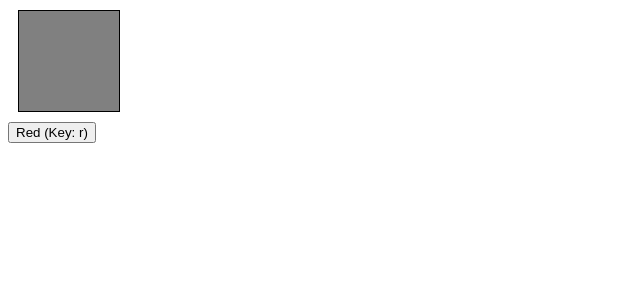
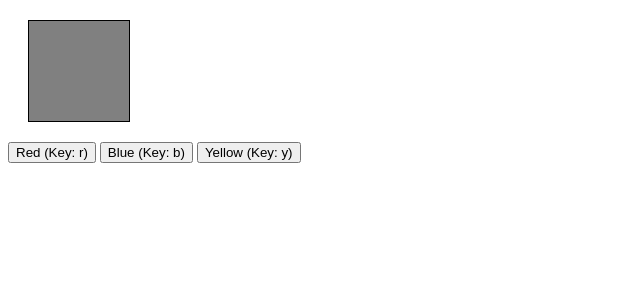
Before and after one commit to Gornstats/HTMX-Django-Experiments, a Django app: page /keyboard/ in a window 1280 px wide. Shown: the top 300 px of the page, without its empty margins (0-640 px from the left). Run offline with Django 4.2, Linux system fonts and the light colour scheme; some libraries are stand-ins or nearby versions.

Commit message:
Completed colour changing buttons and keys

```diff
--- a/keyboard/templates/keyboard/button_press.html
+++ b/keyboard/templates/keyboard/button_press.html
@@ -8,7 +8,7 @@
         width: 100px;
         height: 100px;
         border: 1px solid black;
-        margin: 10px;
+        margin: 20px;
         background-color: grey;
     }
 </style>
@@ -17,10 +17,21 @@
 {% block content %}
 
 <!-- Div to change colour when button is pressed or on appropriate key press -->
-<div id='colourBox'></div>
+    <div id='colourBox'></div>
 
+    <button hx-trigger="click, keyup[key=='r'] from:body"
+        hx-post="change/red/"
+        hx-target="#colourBox"
+        hx-swap="outerHTML">Red (Key: r)</button>
 
-<button hx-trigger="click, keyup[key=='r'] from:body"
-        hx-post="/doit">Red (Key: r)</button>
+    <button hx-trigger="click, keyup[key=='b'] from:body"
+        hx-post="change/blue/"
+        hx-target="#colourBox"
+        hx-swap="outerHTML">Blue (Key: b)</button>
+
+    <button hx-trigger="click, keyup[key=='y'] from:body"
+        hx-post="change/yellow/"
+        hx-target="#colourBox"
+        hx-swap="outerHTML">Yellow (Key: y)</button>
 
 {% endblock content %}
--- a/keyboard/urls.py
+++ b/keyboard/urls.py
@@ -1,6 +1,7 @@
 from django.urls import path
-from keyboard.views import button_press
+from keyboard.views import button_press, change_colour
 
 urlpatterns = [
     path('', button_press, name="button_press"),
+    path("change/<str:colour>/", change_colour, name="change_colour"),
 ]
--- a/keyboard/views.py
+++ b/keyboard/views.py
@@ -1,5 +1,11 @@
 from django.shortcuts import render
+from django.views.decorators.http import require_http_methods
+from django.http.response import HttpResponse
 
 # Create your views here.
 def button_press(request):
     return render(request, 'keyboard/button_press.html')
+
+@require_http_methods(['POST'])
+def change_colour(request, colour):
+    return HttpResponse("<div id='colourBox' style='background-color:" + colour + ";'></div>")
```
